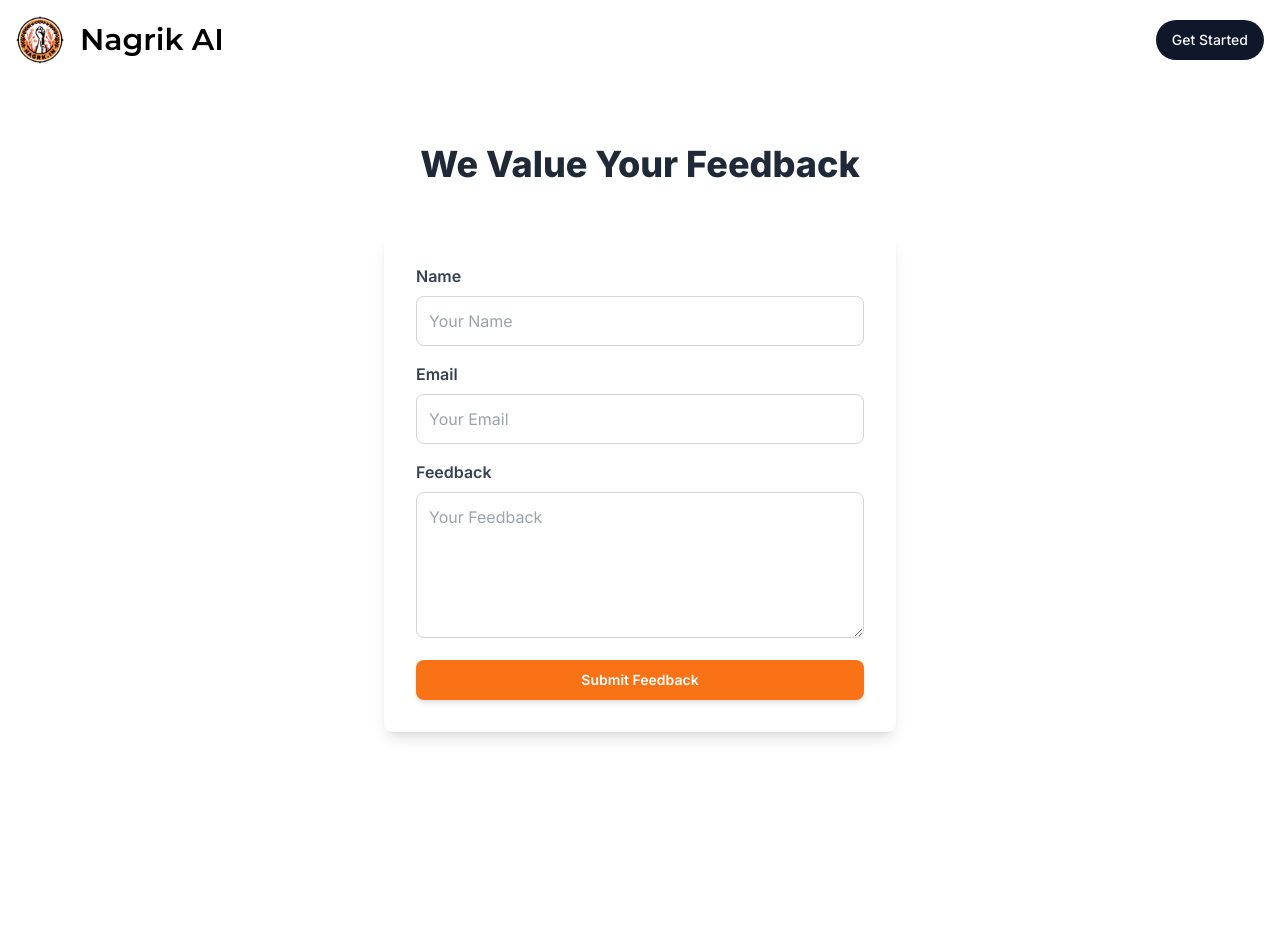
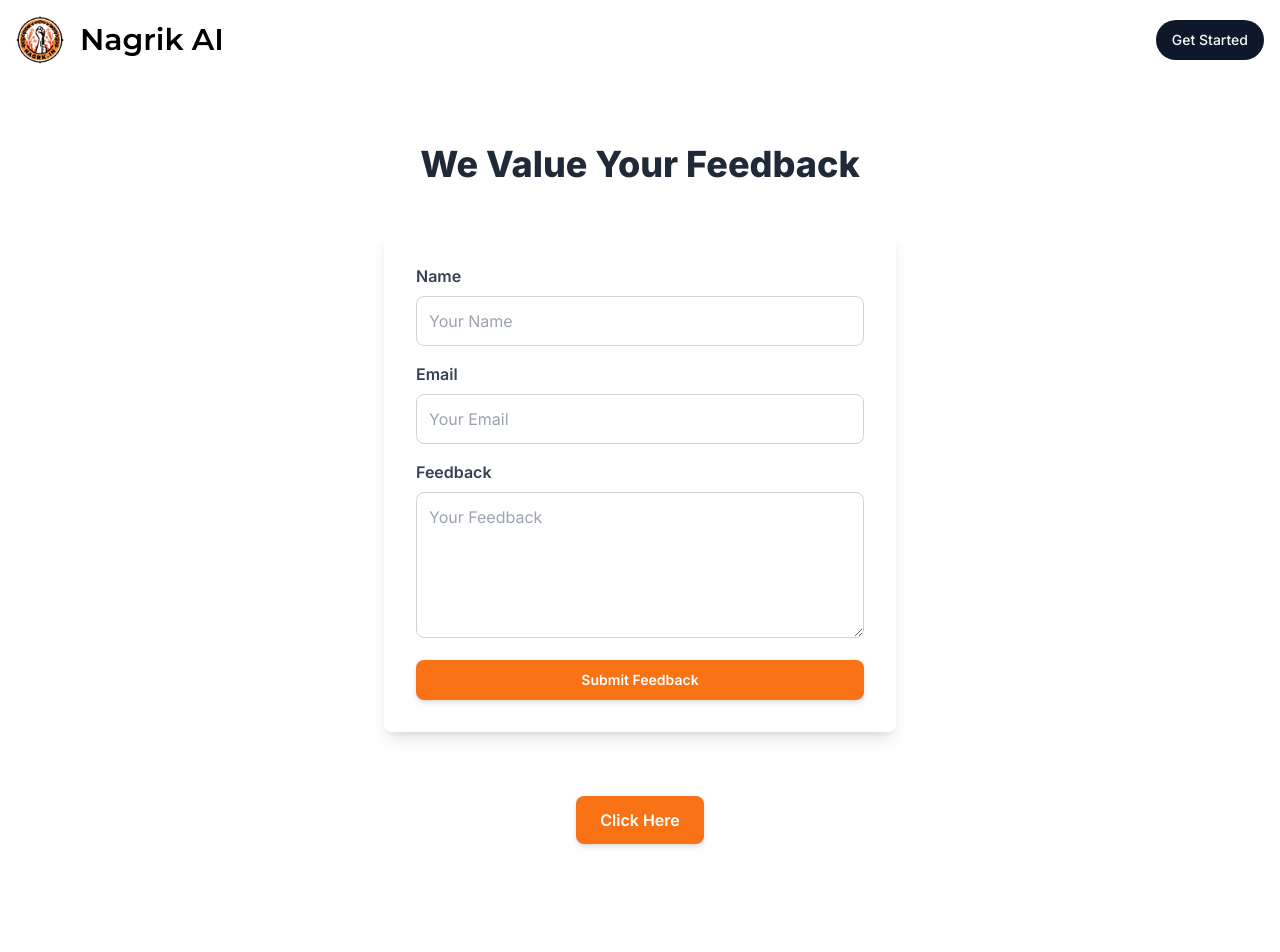
Before and after one commit to Uvesh-Multani/Nagrik_AI, a Next.js app: page /feedback in a window 1280 px wide. Shown: the top 952 px of the page. Built offline with nearby package versions, Linux system fonts and the light colour scheme; no server answers.

Commit message:
Update 4 Sep 3

```diff
--- a/app/(landing)/feedback/page.tsx
+++ b/app/(landing)/feedback/page.tsx
@@ -99,8 +99,19 @@
               </Button>
             </div>
           </form>
+
         </div>
       </div>
+      <div className="flex items-center justify-center ">
+      <a
+        href="https://docs.google.com/forms/d/e/1FAIpQLScl3saR75nKCu7CnyKrzbQ0kBg-7QsofvrUysdpOaJ2aDiM3g/viewform?usp=sf_link"
+        target="_blank" // Opens the link in a new tab
+        rel="noopener noreferrer" // Security improvement when opening new tab
+        className="inline-block text-center px-6 py-3 text-white bg-orange-500 hover:bg-orange-600 font-semibold rounded-lg shadow-md"
+      >
+        Click Here
+      </a>
+    </div>
     </div>
   );
 };
--- a/components/subscribe.tsx
+++ b/components/subscribe.tsx
@@ -11,6 +11,7 @@
           <Button variant="premium" className="md:text-lg p-4 md:p-6 rounded-full font-semibold">
             Subscribe to Our Newsletter
           </Button>
+
         </a>
       </div>
 
--- a/package.json
+++ b/package.json
@@ -28,6 +28,7 @@
     "mongoose": "^8.6.1",
     "next": "14.2.6",
     "openai": "^4.56.0",
+    "pg": "^8.12.0",
     "prisma": "^5.19.0",
     "react": "^18",
     "react-dom": "^18",
```
Also changed, not shown: 1 other file (tests, documents, lock files or other folders).
